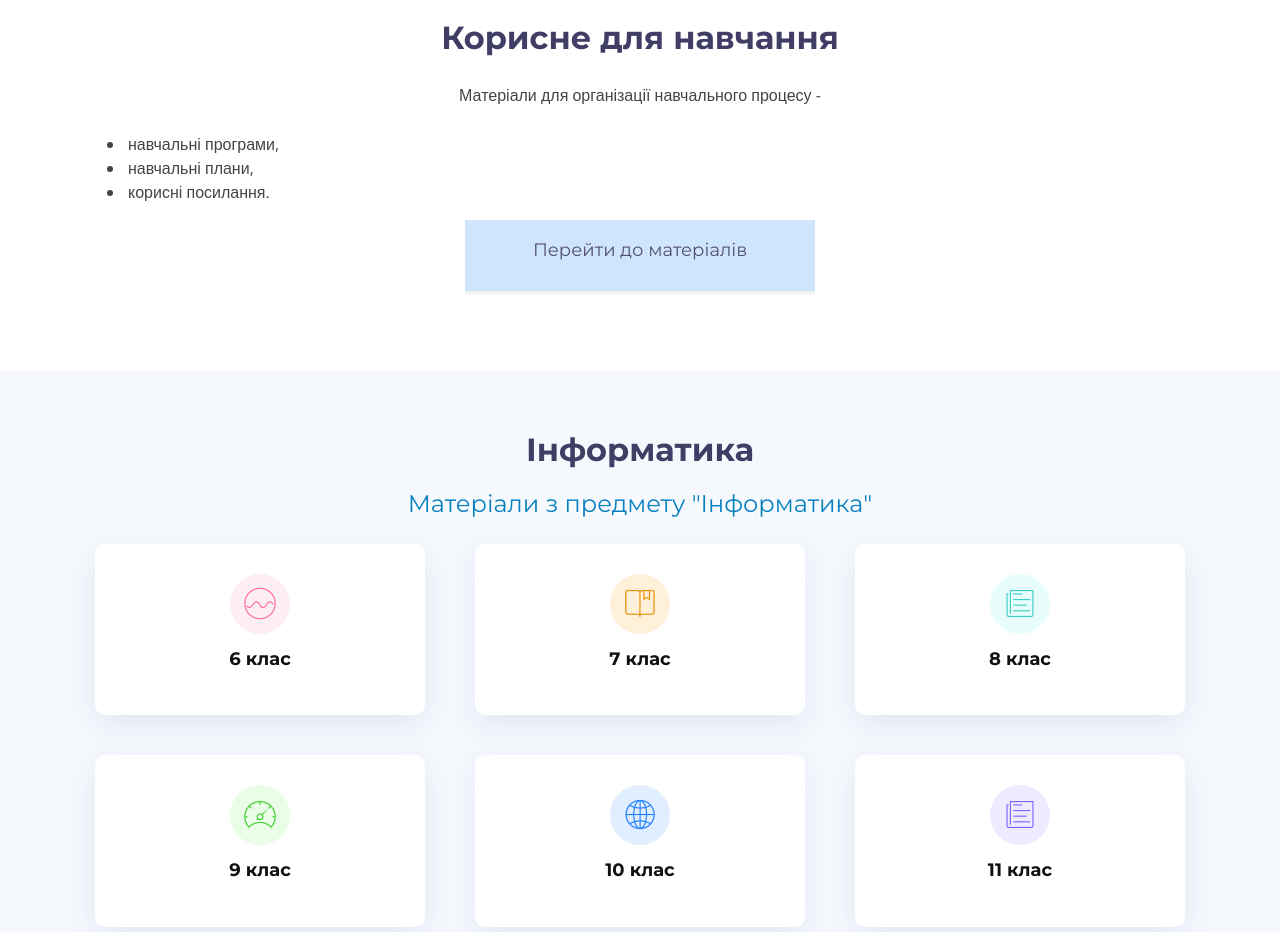
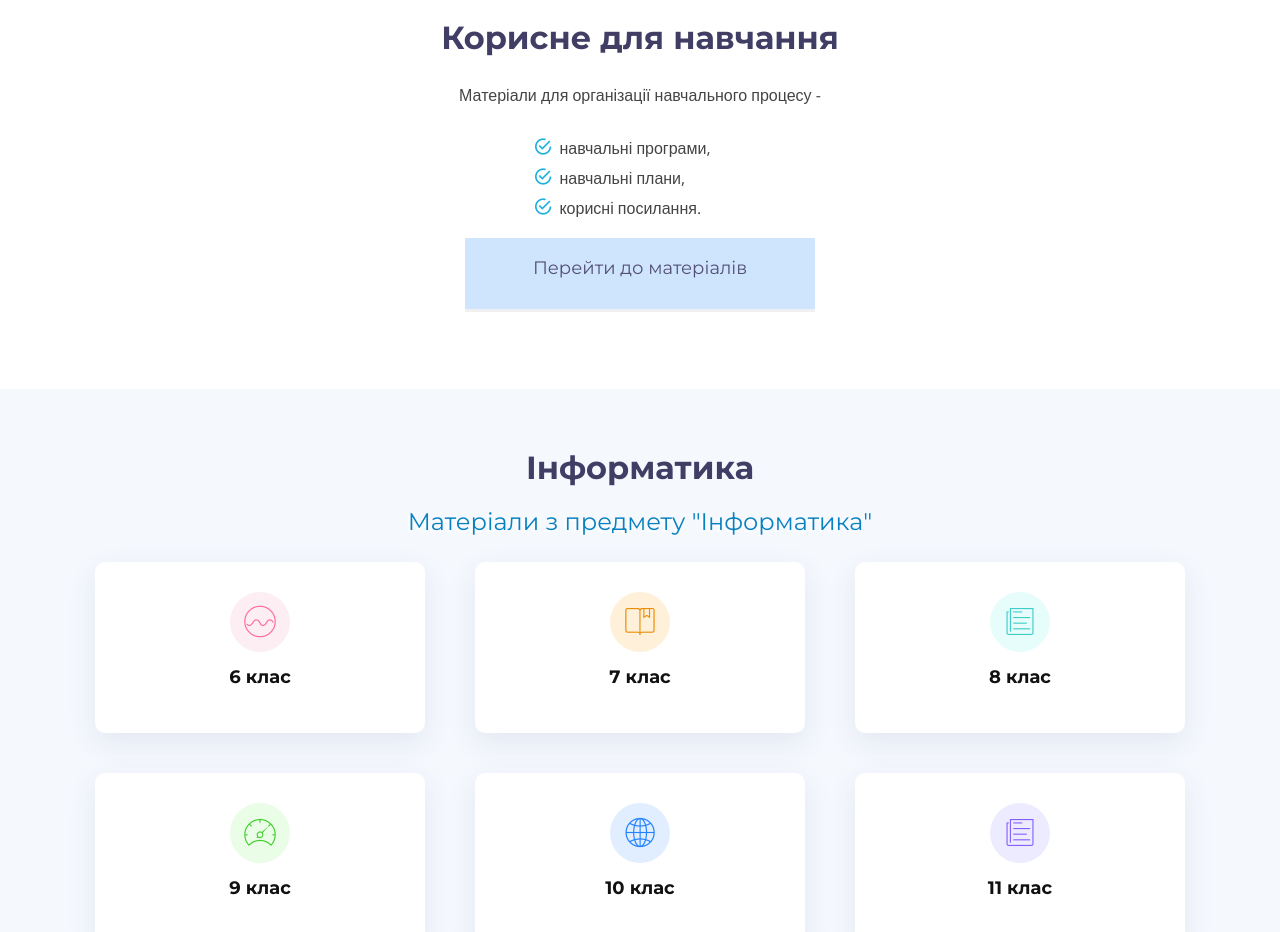
Before and after one commit to s-kosenko/s-kosenko.github.io, a plain HTML site: page index.html in a window 1280 px wide. Shown: the part 3920-4852 px from the top of the page. Drawn offline with nearby package versions, Linux system fonts and the light colour scheme; files whose address does not match are found by name.

Commit message:
fixed li

```diff
--- a/css/style.css
+++ b/css/style.css
@@ -766,8 +766,9 @@ Study Section
     margin-bottom: 20px;
     padding: 5px 0;
 }
-#study li {
-    padding-left: 3px;
+#study .li-blue li {
+    list-style: none;
+    padding-left: 30px;
     text-align: left;
 }
 #study .card {
@@ -777,6 +778,12 @@ Study Section
     transition: all .3s ease-in-out;
     padding: 20px 0;
     position: relative;
+}
+#study .li-blue li i {
+    font-size: 20px;
+    padding-right: 4px;
+    color: #1bb1dc;
+
 }
 
 #study .card:after {
--- a/index.html
+++ b/index.html
@@ -373,13 +373,14 @@
                 </div>
 
               </div>
-              <div class="row justify-content-center ">
-                <div class="col text-center">
-                  <ul>
-                    <li>навчальні програми,</li>
-                    <li>навчальні плани,</li>
-                    <li>корисні посилання.</li>
+              <div class="row flex-items-middle flex-items-center align-self-center">
+                <div class="col-xs-12 col-md-6 col-lg-4 offset-md-3 offset-lg-4">
+                  <ul class="li-blue">
+                    <li><i class="ion-android-checkmark-circle"></i> навчальні програми,</li>
+                    <li><i class="ion-android-checkmark-circle"></i> навчальні плани,</li>
+                    <li><i class="ion-android-checkmark-circle"></i> корисні посилання.</li>
                   </ul>
+
                 </div>
               </div>
 
```
